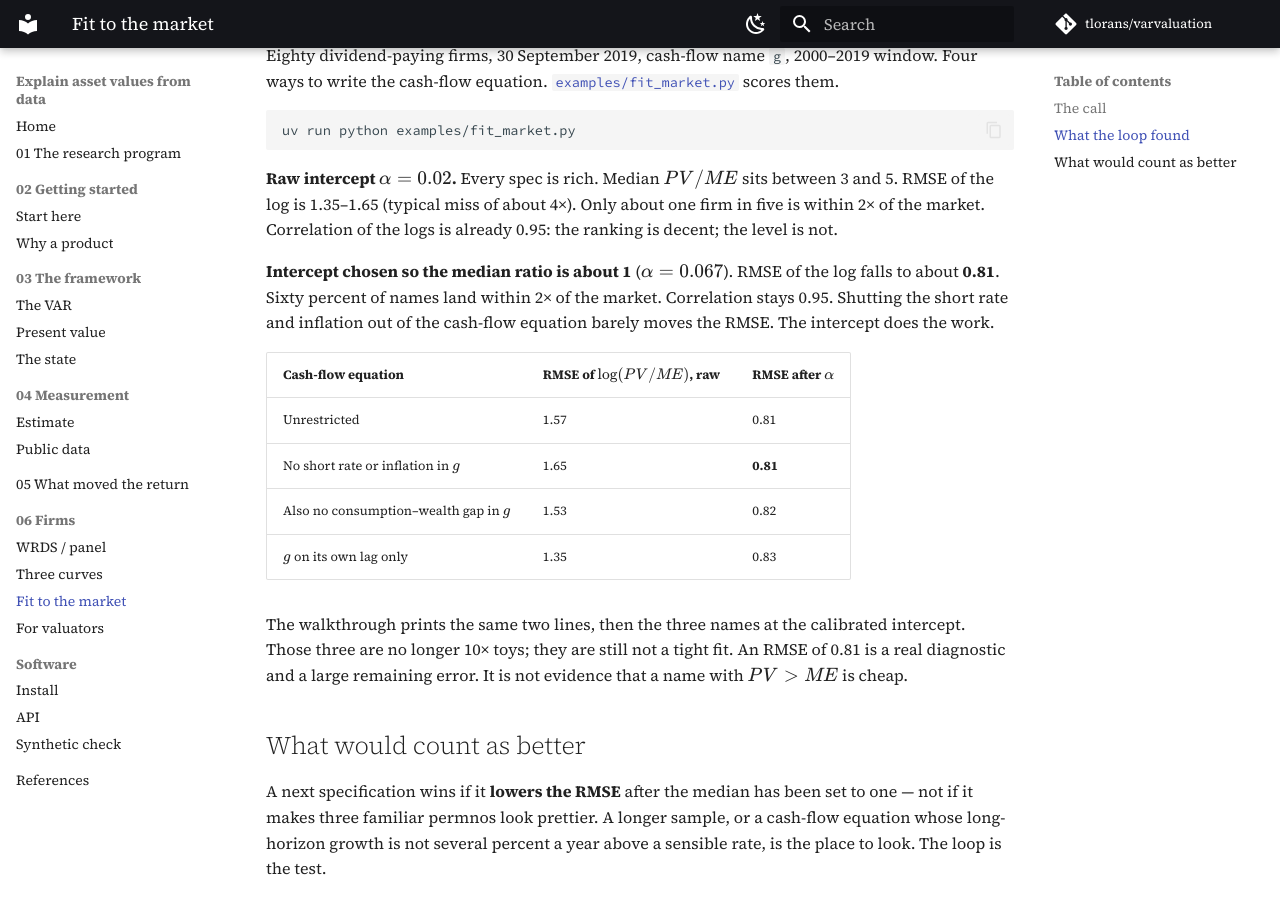
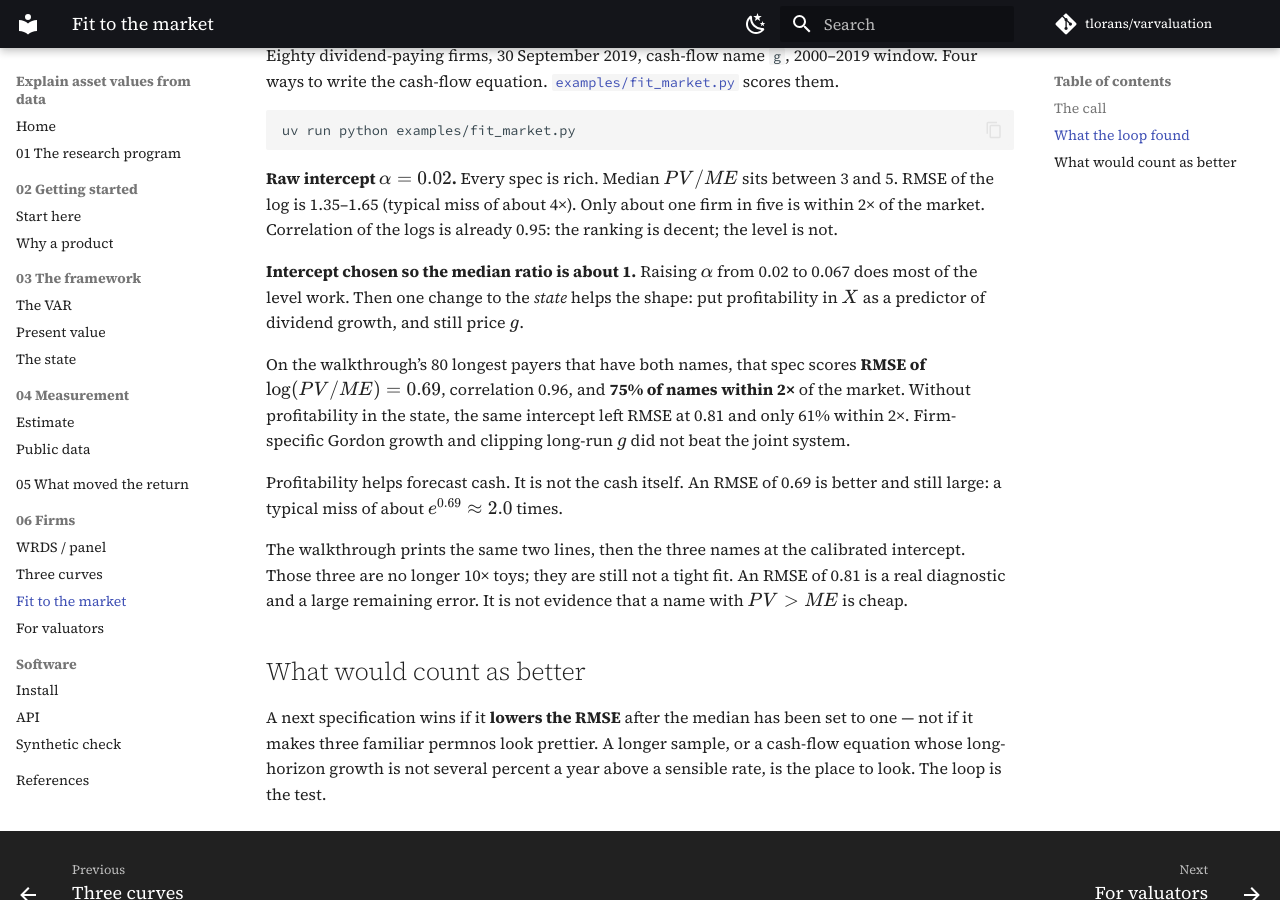
Before and after one commit to tlorans/varvaluation, an MkDocs documentation site: the page built from docs/guide/pricing.md, in a window 1280 px wide and 900 px high, scrolled down 1322 px. Built offline with MkDocs 1.6.1 and Material for MkDocs 9.7.7, drawn with Linux system fonts in a browser that asks for light colours; comment, search, counter and statistics services are not loaded.

Commit message:
feat: put profitability in the state as a predictor of dividend growth

```diff
--- a/docs/guide/pricing.md
+++ b/docs/guide/pricing.md
@@ -70,18 +70,21 @@ $PV/ME$ sits between 3 and 5. RMSE of the log is 1.35–1.65
 2× of the market. Correlation of the logs is already 0.95: the
 ranking is decent; the level is not.
 
-**Intercept chosen so the median ratio is about 1**
-($\alpha=0.067$). RMSE of the log falls to about **0.81**. Sixty
-percent of names land within 2× of the market. Correlation stays
-0.95. Shutting the short rate and inflation out of the cash-flow
-equation barely moves the RMSE. The intercept does the work.
+**Intercept chosen so the median ratio is about 1.** Raising
+$\alpha$ from 0.02 to 0.067 does most of the level work. Then one
+change to the *state* helps the shape: put profitability in $X$ as
+a predictor of dividend growth, and still price $g$.
 
-| Cash-flow equation | RMSE of $\log(PV/ME)$, raw | RMSE after $\alpha$ |
-|---|---|---|
-| Unrestricted | 1.57 | 0.81 |
-| No short rate or inflation in $g$ | 1.65 | **0.81** |
-| Also no consumption–wealth gap in $g$ | 1.53 | 0.82 |
-| $g$ on its own lag only | 1.35 | 0.83 |
+On the walkthrough’s 80 longest payers that have both names, that
+spec scores **RMSE of $\log(PV/ME)=0.69$**, correlation 0.96, and
+**75% of names within 2×** of the market. Without profitability in
+the state, the same intercept left RMSE at 0.81 and only 61% within
+2×. Firm-specific Gordon growth and clipping long-run $g$ did not
+beat the joint system.
+
+Profitability helps forecast cash. It is not the cash itself. An
+RMSE of 0.69 is better and still large: a typical miss of about
+$e^{0.69}\approx 2.0$ times.
 
 The walkthrough prints the same two lines, then the three names at
 the calibrated intercept. Those three are no longer 10× toys; they
```
Also changed, not shown: docs/guide/walkthrough.md (+1 -1 lines), 2 other files.
